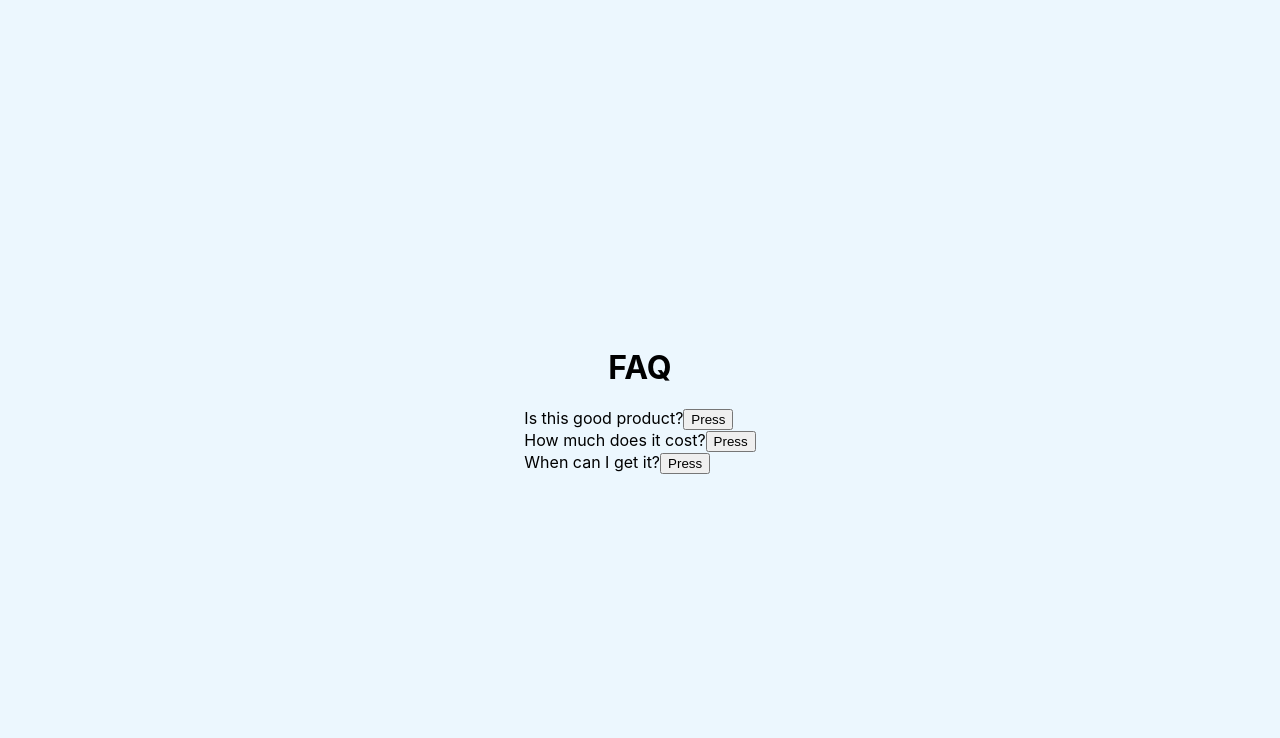
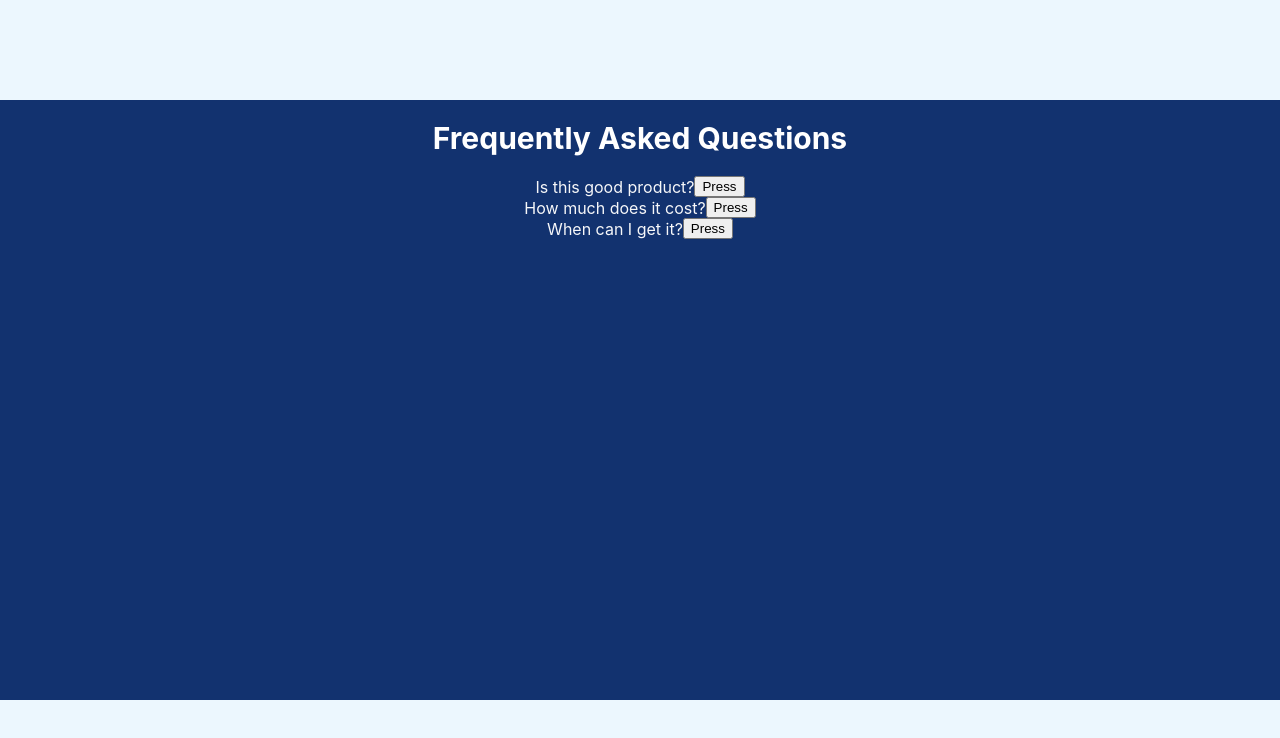
Before and after one commit to PuspitaGoswami/FAQ-Accordion, a React (Create React App) app: page / in a window 1280 px wide. Shown: the top 738 px of the page. Built offline with nearby package versions, Linux system fonts and the light colour scheme.

Commit message:
styles modified

```diff
--- a/src/App.css
+++ b/src/App.css
@@ -6,3 +6,37 @@
   height: 100vh;
   background-color: #ECF7FE;
 }
+
+.container-wrap{
+  background-color: #12326F;
+  width: 100%;
+  height: 100vh;
+  margin: 100px 100px;
+
+
+}
+.heading-container{
+
+  display: flex;
+  justify-content: center;
+  align-items: center;
+
+}
+.heading-container h1{
+  font-size: 30px;
+  color: #FFFFFF;
+}
+.question-container{
+  display: flex;
+  justify-content: center;
+  align-items: center;
+  color: #f6f7f9;
+
+}
+.questions{
+
+}
+.answer{
+  display: flex;
+  justify-content: center;
+}
--- a/src/App.js
+++ b/src/App.js
@@ -41,18 +41,21 @@ function App() {
 
   return(
     <div className='container'>
-      <div><h1>FAQ</h1></div>
-      <div>
+
+      <div className='container-wrap'>
+      <div className='heading-container'><h1>Frequently Asked Questions</h1></div>
         {questions.map((question)=>(
-          <div key={question.id}>{question.title}
-         <button onClick={() => display_info(question.id)}>Press</button>
+          <div>
+          <div className='question-container' key={question.id}>{question.title}
+         <button className='button' onClick={() => display_info(question.id)}>Press</button>
+         </div>
 
-            <div>
+            <div className='questions'>
               {display && selceted_id === question.id && (
-                <div>{question.info}</div>
+                <div className='answeer'>{question.info}</div>
               )}
             </div>
-          </div>
+         </div>
 
         ))}
       </div>
```
